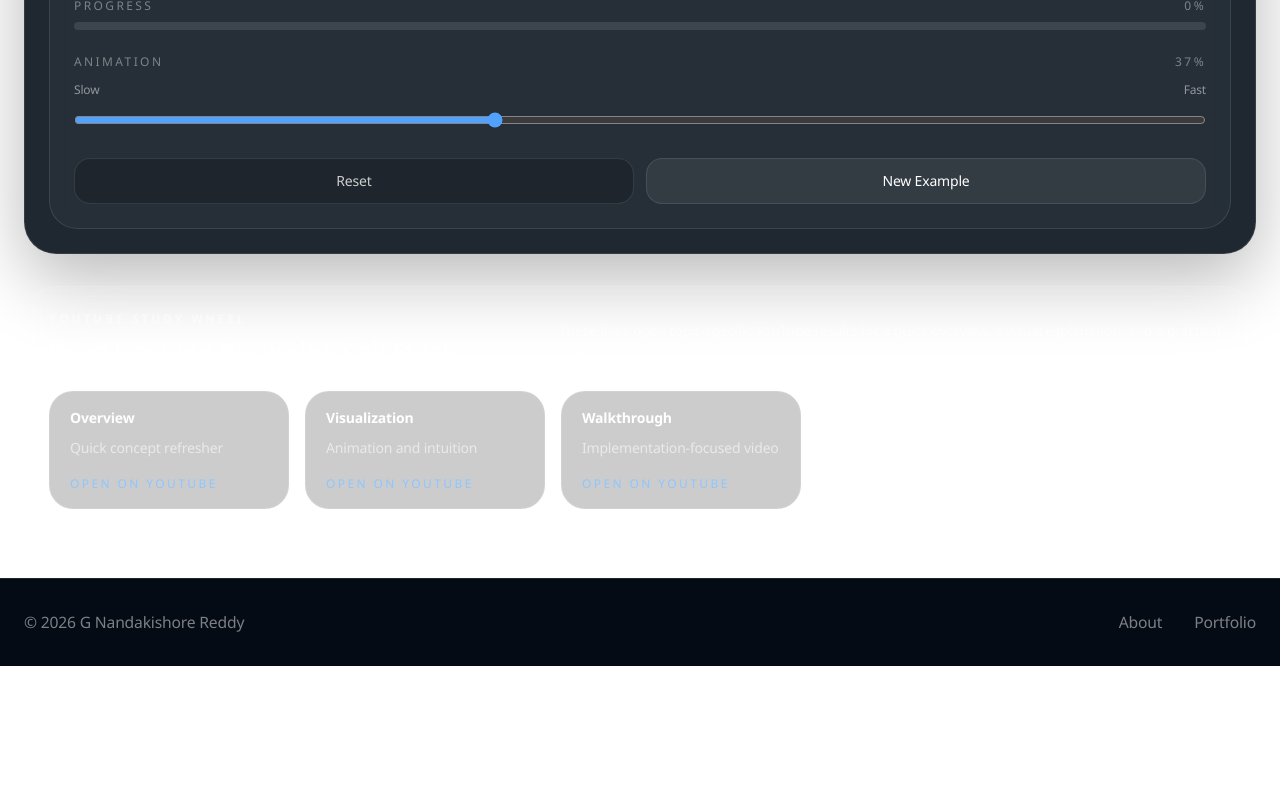
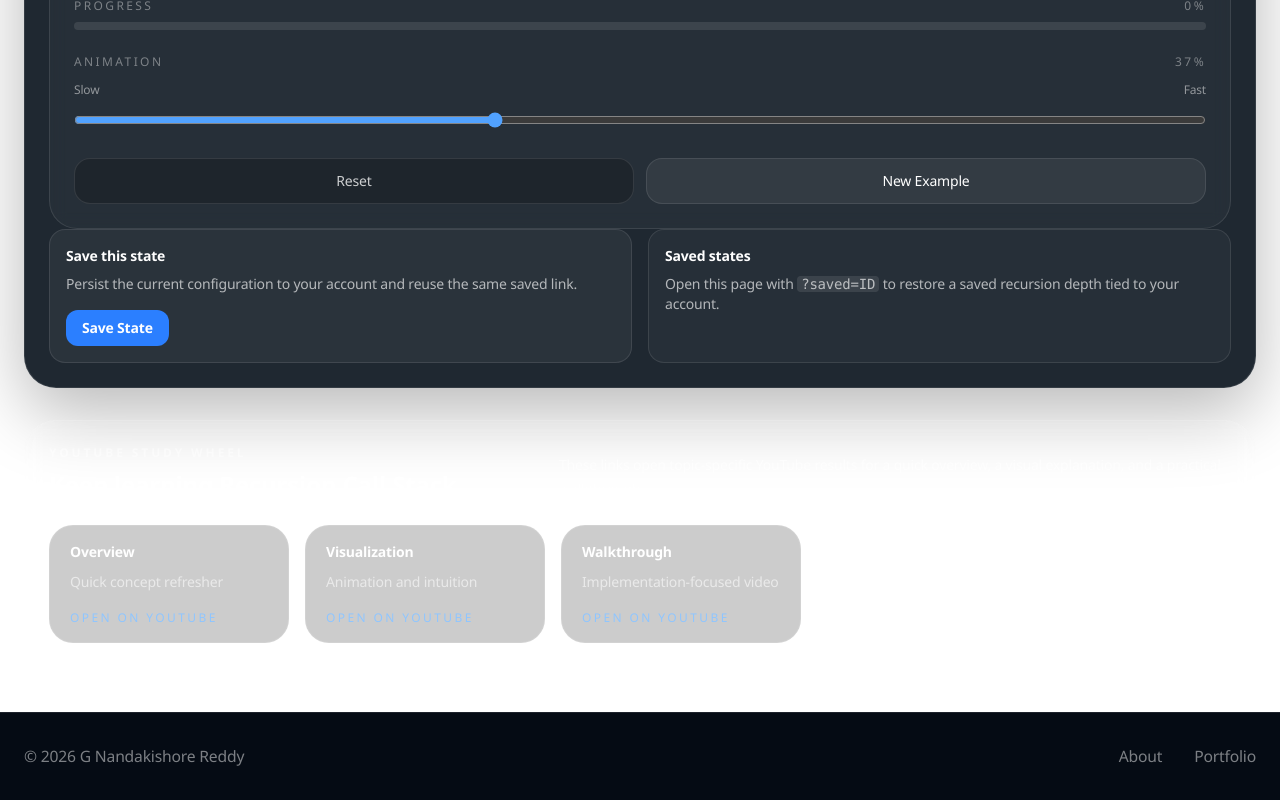
Before and after one commit to N9601/algowizard, a Next.js app: page /visualizer/datastructures/recursion in a window 1280 px wide. Shown: the part 928-1728 px from the top of the page. Before the commit the page ends 1594 px from the top, so only its background shows below. Built offline with nearby package versions, Linux system fonts and the light colour scheme; no server answers.

Commit message:
Add_save_and_load_for_recursion_depth

```diff
--- a/app/visualizer/datastructures/recursion/page.tsx
+++ b/app/visualizer/datastructures/recursion/page.tsx
@@ -10,6 +10,10 @@ import { StepController } from "src/lib/engine/controller";
 import { generateRecursionSteps } from "src/lib/engine/algorithms/recursion";
 import { RecursionStep } from "src/lib/engine/types";
 import { describeRecursionStep } from "src/lib/education/stepNarration";
+import SaveVisualizationButton from "components/visualizer/SaveVisualizationButton";
+import { useSavedVisualization } from "src/lib/saved-visualizations/useSavedVisualization";
+
+const ROUTE = "/visualizer/datastructures/recursion";
 
 export default function RecursionPage() {
   const [step, setStep] = useState<RecursionStep | null>(null);
@@ -69,6 +73,22 @@ export default function RecursionPage() {
     setProgress(0);
     setIsPlaying(false);
   };
+
+  const { isLoading, loadError, loadedTitle } = useSavedVisualization<{
+    n: number;
+  }>({
+    expectedRoute: ROUTE,
+    applyState: (config) => {
+      const candidate = Number((config as { n?: number }).n ?? 5);
+      const bounded = Number.isFinite(candidate)
+        ? Math.min(10, Math.max(1, Math.round(candidate)))
+        : 5;
+      initialize(bounded);
+      setStep(null);
+      setProgress(0);
+      setIsPlaying(false);
+    },
+  });
 
   const stackEmpty = !step?.stack.length;
 
@@ -173,6 +193,37 @@ export default function RecursionPage() {
           progress={progress}
           isPlaying={isPlaying}
         />
+
+        <div className="grid gap-4 md:grid-cols-2">
+          <SaveVisualizationButton
+            title={`Recursion n=${depth}`}
+            algorithmSlug="recursion-call-stack"
+            route={ROUTE}
+            disabled={isLoading}
+            getPayload={() => ({ n: depth })}
+          />
+
+          <div className="rounded-2xl border border-white/10 bg-white/[0.03] p-4 text-sm text-white/80">
+            <div className="font-semibold text-white">Saved states</div>
+            <p className="mt-2 text-white/65">
+              Open this page with <code className="rounded bg-white/10 px-1">?saved=ID</code>{" "}
+              to restore a saved recursion depth tied to your account.
+            </p>
+            {isLoading ? (
+              <p className="mt-2 text-xs text-white/60">Loading saved state…</p>
+            ) : null}
+            {loadedTitle ? (
+              <p className="mt-2 text-xs text-sky-200">
+                Loaded saved state: {loadedTitle}
+              </p>
+            ) : null}
+            {loadError ? (
+              <p className="mt-2 text-xs text-rose-200">
+                {loadError}
+              </p>
+            ) : null}
+          </div>
+        </div>
       </AlgorithmLayout>
     </>
   );
```
